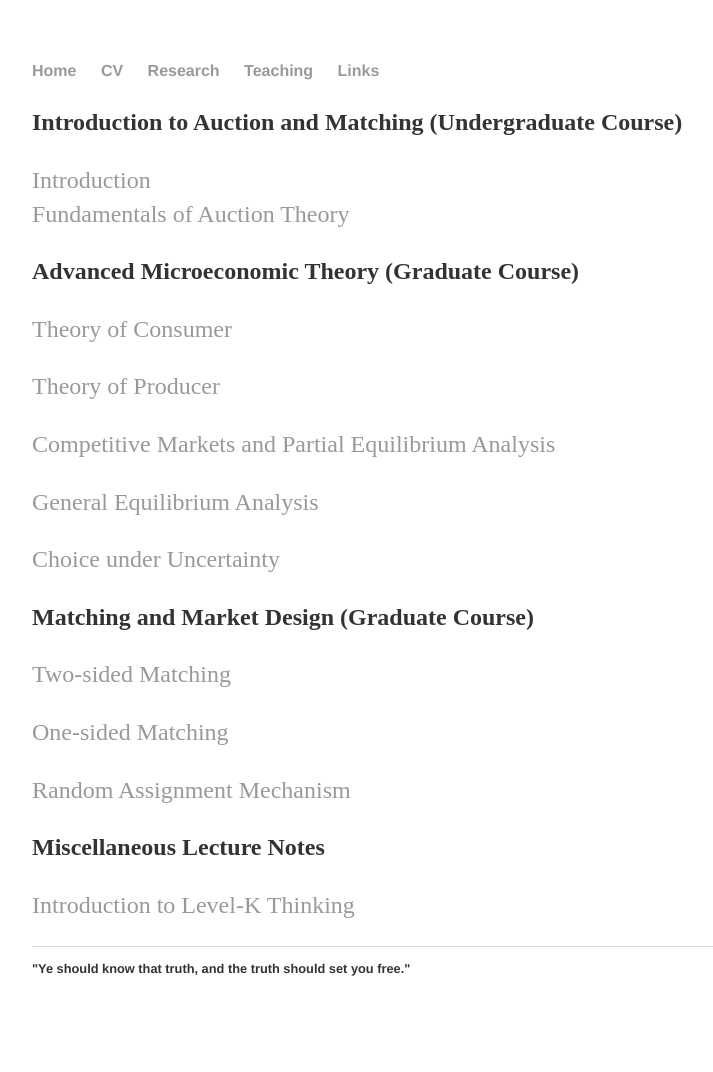
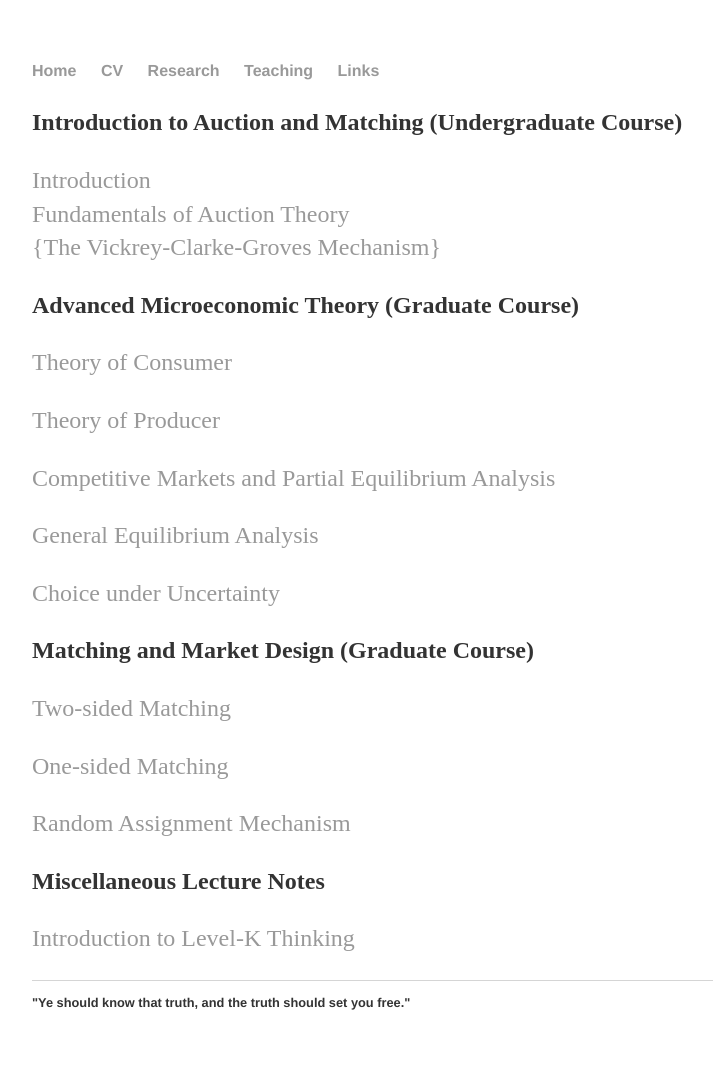
Before and after one commit to zlchurch/zlchurch.github.io, a Jekyll site: the page built from teaching/index.md, in a window 1280 px wide. Shown: the whole page, without its empty margins (160-873 px from the left). Built offline with Jekyll 4.4.1, drawn with Linux system fonts in a browser that asks for light colours; before the commit the page ends 1038 px from its top, so only the background shows below that.

Commit message:
no message

```diff
--- a/teaching/index.md
+++ b/teaching/index.md
@@ -11,6 +11,8 @@ layout: default
 
 [Introduction](https://github.com/haihan/haihan.github.io/raw/master/teaching/intromarketdesign/lecture01.pdf)
 [Fundamentals of Auction Theory](https://github.com/haihan/haihan.github.io/blob/master/teaching/intromarketdesign/lecture02.pdf)
+[{The Vickrey-Clarke-Groves Mechanism}
+](https://github.com/haihan/haihan.github.io/blob/master/teaching/intromarketdesign/lecture03.pdf)
 
 
 
```
